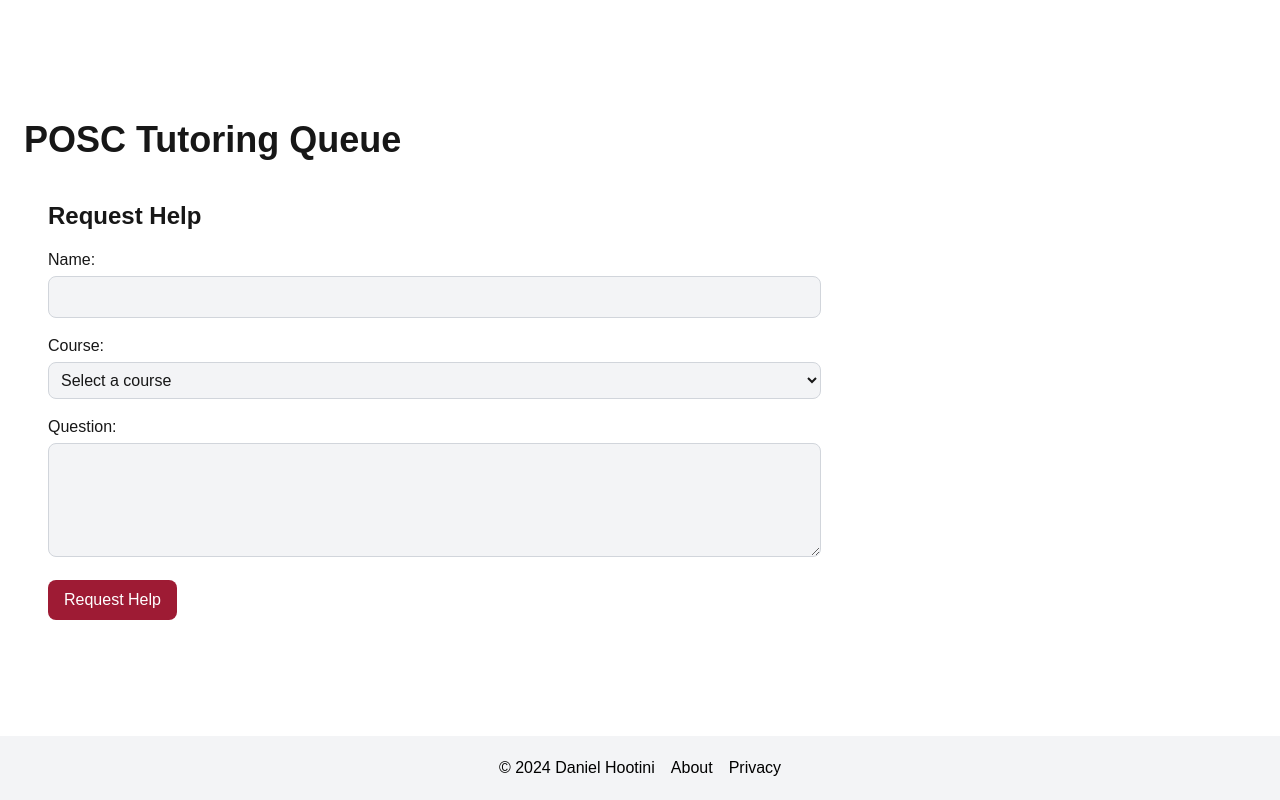
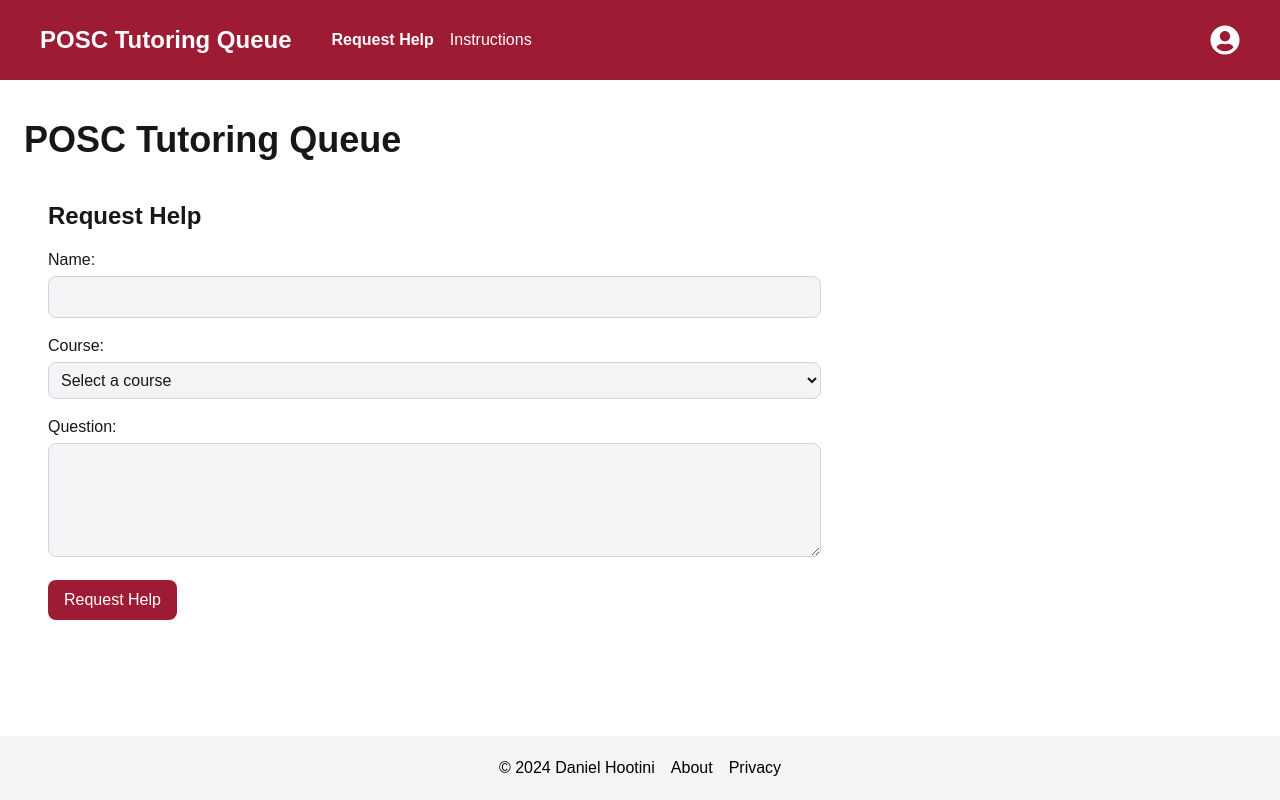
Before and after one commit to DanielH987/tutoring-queue, a Next.js app: page / in a window 1280 px wide. Built offline with nearby package versions, Linux system fonts and the light colour scheme.

Commit message:
refactor: Update custom background color in Header component

```diff
--- a/components/Header.tsx
+++ b/components/Header.tsx
@@ -42,7 +42,7 @@ const Header: React.FC = () => {
   }, [profileOpen]);
 
   return (
-    <header className="flex justify-between items-center custom-header-bg text-white px-10 h-20">
+    <header className="flex justify-between items-center custom-bg-color text-white px-10 h-20">
       <div className="flex items-center">
         <Link href="/" passHref>
           <h1 className="text-2xl font-bold mr-10 cursor-pointer">POSC Tutoring Queue</h1>
```
